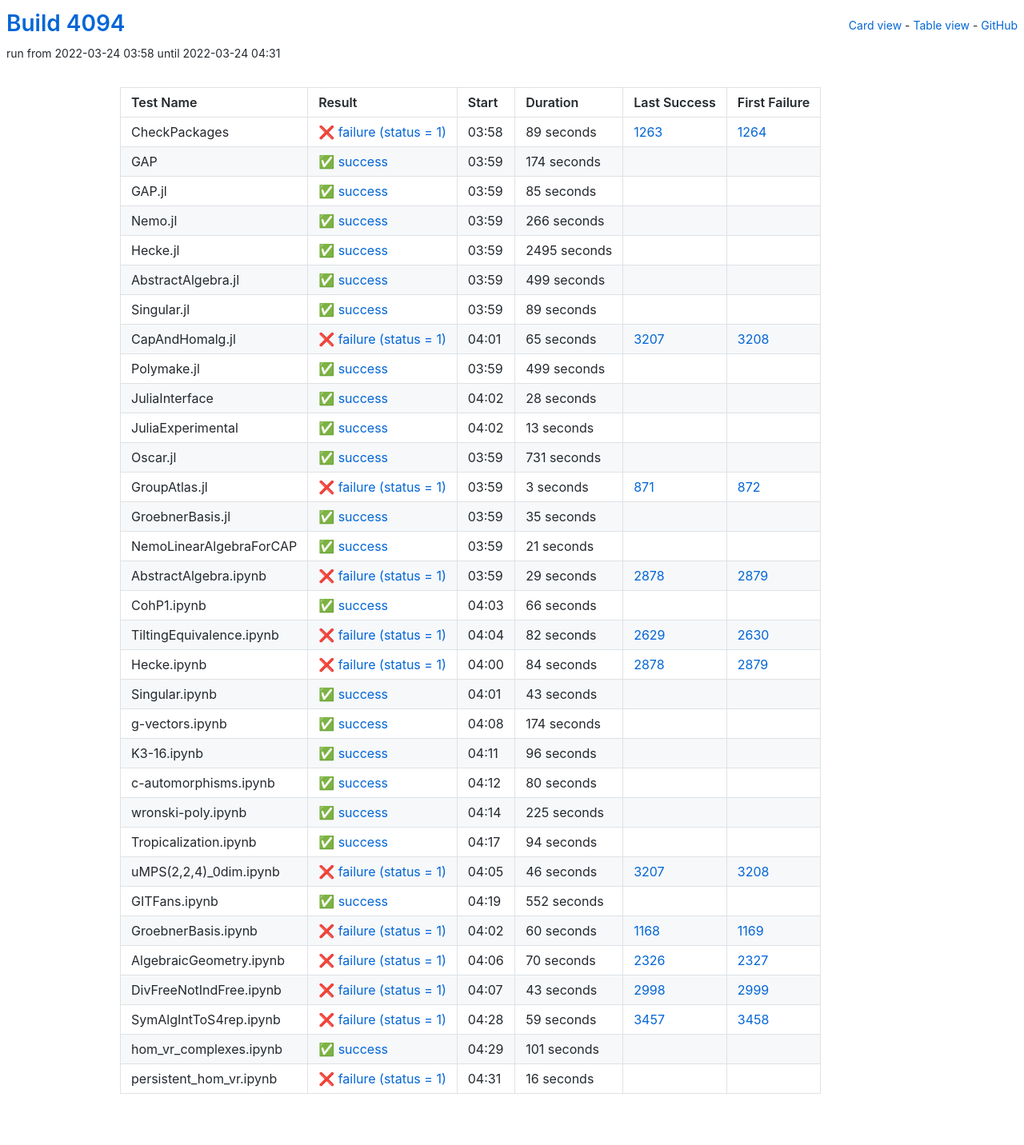
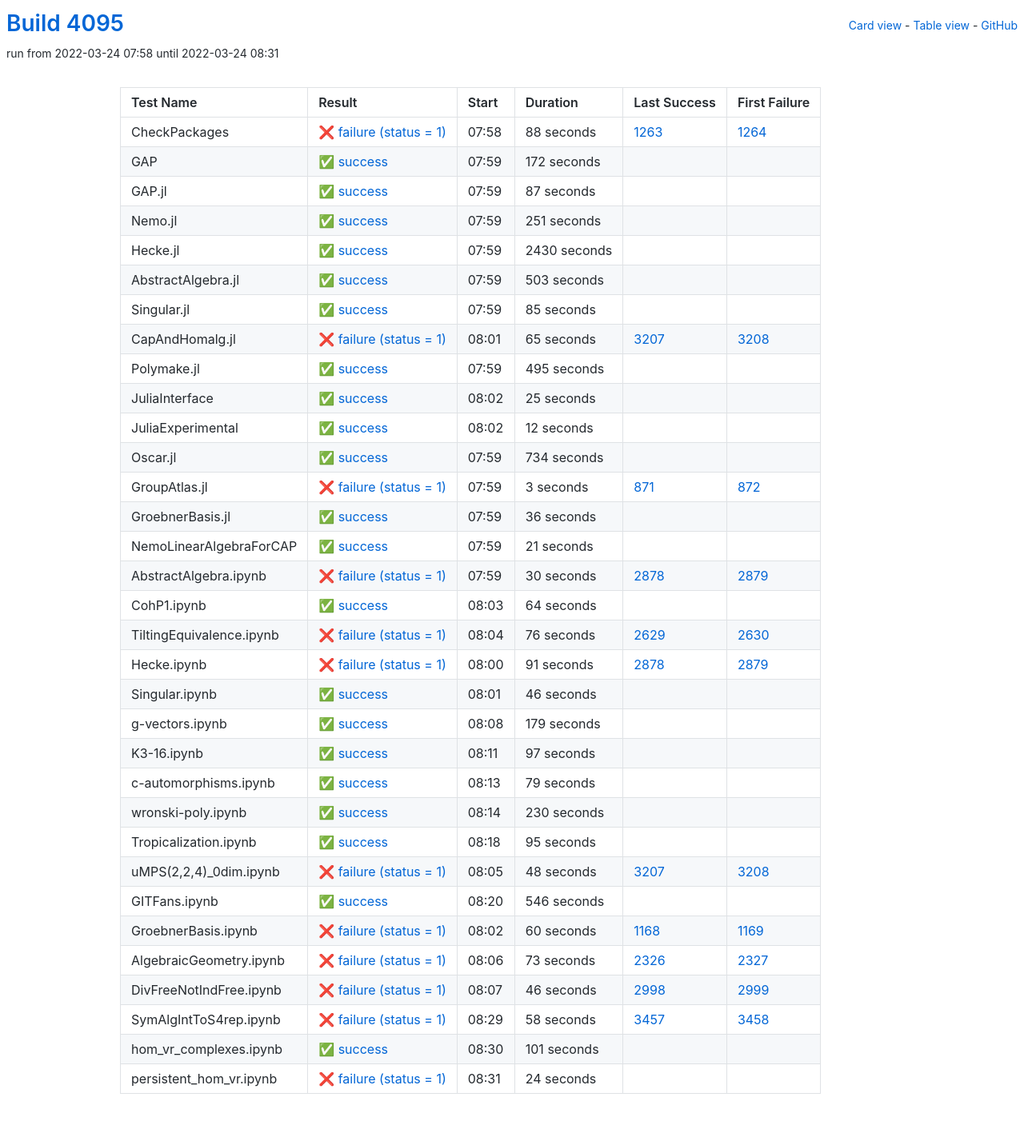
Before and after one commit to oscar-system/oscar-ci-status-stable, a Jekyll site: the page built from table.html, in a window 1280 px wide. Shown: the whole page at 80% size. Built offline with Jekyll 4.4.1, drawn with Linux system fonts in a browser that asks for light colours.

Commit message:
Build #4095

```diff
--- a/_data/ci.yml
+++ b/_data/ci.yml
@@ -1,6 +1,6 @@
 ---
-build: 4094
-build_url: https://oscarci.mathematik.uni-kl.de/job/oscar-stable/4094/
+build: 4095
+build_url: https://oscarci.mathematik.uni-kl.de/job/oscar-stable/4095/
 job: oscar-stable
 organization: oscar-system
 repo: oscar-ci-status-stable
@@ -8,32 +8,80 @@ repourl: https://github.com/oscar-system/oscar-ci-status-stable
 tests:
 - name: CheckPackages
   id: checkpackages
-  log: https://oscarci.mathematik.uni-kl.de/job/oscar-stable/4094/artifact/logs/build-4094/CheckPackages.log
-  start: 2022-03-24 03:58
+  log: https://oscarci.mathematik.uni-kl.de/job/oscar-stable/4095/artifact/logs/build-4095/CheckPackages.log
+  start: 2022-03-24 07:58
   success: false
   exitcode: 1
   status: failure
-  duration: 89
+  duration: 88
   last_success: 1263
   last_success_url: https://oscarci.mathematik.uni-kl.de/job/oscar-stable/1263/
   first_failure: 1264
   first_failure_url: https://oscarci.mathematik.uni-kl.de/job/oscar-stable/1264/
 - name: GAP
   id: gap
-  log: https://oscarci.mathematik.uni-kl.de/job/oscar-stable/4094/artifact/logs/build-4094/GAP.log
-  start: 2022-03-24 03:59
+  log: https://oscarci.mathematik.uni-kl.de/job/oscar-stable/4095/artifact/logs/build-4095/GAP.log
+  start: 2022-03-24 07:59
   success: true
   exitcode: 0
   status: success
-  duration: 174
+  duration: 172
   last_success: false
   last_success_url:
   first_failure: false
   first_failure_url:
 - name: GAP.jl
   id: gap-jl
-  log: https://oscarci.mathematik.uni-kl.de/job/oscar-stable/4094/artifact/logs/build-4094/GAP.jl.log
-  start: 2022-03-24 03:59
+  log: https://oscarci.mathematik.uni-kl.de/job/oscar-stable/4095/artifact/logs/build-4095/GAP.jl.log
+  start: 2022-03-24 07:59
+  success: true
+  exitcode: 0
+  status: success
+  duration: 87
+  last_success: false
+  last_success_url:
+  first_failure: false
+  first_failure_url:
+- name: Nemo.jl
+  id: nemo-jl
+  log: https://oscarci.mathematik.uni-kl.de/job/oscar-stable/4095/artifact/logs/build-4095/Nemo.jl.log
+  start: 2022-03-24 07:59
+  success: true
+  exitcode: 0
+  status: success
+  duration: 251
+  last_success: false
+  last_success_url:
+  first_failure: false
+  first_failure_url:
+- name: Hecke.jl
+  id: hecke-jl
+  log: https://oscarci.mathematik.uni-kl.de/job/oscar-stable/4095/artifact/logs/build-4095/Hecke.jl.log
+  start: 2022-03-24 07:59
+  success: true
+  exitcode: 0
+  status: success
+  duration: 2430
+  last_success: false
+  last_success_url:
+  first_failure: false
+  first_failure_url:
+- name: AbstractAlgebra.jl
+  id: abstractalgebra-jl
+  log: https://oscarci.mathematik.uni-kl.de/job/oscar-stable/4095/artifact/logs/build-4095/AbstractAlgebra.jl.log
+  start: 2022-03-24 07:59
+  success: true
+  exitcode: 0
+  status: success
+  duration: 503
+  last_success: false
+  last_success_url:
+  first_failure: false
+  first_failure_url:
+- name: Singular.jl
+  id: singular-jl
+  log: https://oscarci.mathematik.uni-kl.de/job/oscar-stable/4095/artifact/logs/build-4095/Singular.jl.log
+  start: 2022-03-24 07:59
   success: true
   exitcode: 0
   status: success
@@ -42,58 +90,10 @@ tests:
   last_success_url:
   first_failure: false
   first_failure_url:
-- name: Nemo.jl
-  id: nemo-jl
-  log: https://oscarci.mathematik.uni-kl.de/job/oscar-stable/4094/artifact/logs/build-4094/Nemo.jl.log
-  start: 2022-03-24 03:59
-  success: true
-  exitcode: 0
-  status: success
-  duration: 266
-  last_success: false
-  last_success_url:
-  first_failure: false
-  first_failure_url:
-- name: Hecke.jl
-  id: hecke-jl
-  log: https://oscarci.mathematik.uni-kl.de/job/oscar-stable/4094/artifact/logs/build-4094/Hecke.jl.log
-  start: 2022-03-24 03:59
-  success: true
-  exitcode: 0
-  status: success
-  duration: 2495
-  last_success: false
-  last_success_url:
-  first_failure: false
-  first_failure_url:
-- name: AbstractAlgebra.jl
-  id: abstractalgebra-jl
-  log: https://oscarci.mathematik.uni-kl.de/job/oscar-stable/4094/artifact/logs/build-4094/AbstractAlgebra.jl.log
-  start: 2022-03-24 03:59
-  success: true
-  exitcode: 0
-  status: success
-  duration: 499
-  last_success: false
-  last_success_url:
-  first_failure: false
-  first_failure_url:
-- name: Singular.jl
-  id: singular-jl
-  log: https://oscarci.mathematik.uni-kl.de/job/oscar-stable/4094/artifact/logs/build-4094/Singular.jl.log
-  start: 2022-03-24 03:59
-  success: true
-  exitcode: 0
-  status: success
-  duration: 89
-  last_success: false
-  last_success_url:
-  first_failure: false
-  first_failure_url:
 - name: CapAndHomalg.jl
   id: capandhomalg-jl
-  log: https://oscarci.mathematik.uni-kl.de/job/oscar-stable/4094/artifact/logs/build-4094/CapAndHomalg.jl.log
-  start: 2022-03-24 04:01
+  log: https://oscarci.mathematik.uni-kl.de/job/oscar-stable/4095/artifact/logs/build-4095/CapAndHomalg.jl.log
+  start: 2022-03-24 08:01
   success: false
   exitcode: 1
   status: failure
@@ -104,56 +104,56 @@ tests:
   first_failure_url: https://oscarci.mathematik.uni-kl.de/job/oscar-stable/3208/
 - name: Polymake.jl
   id: polymake-jl
-  log: https://oscarci.mathematik.uni-kl.de/job/oscar-stable/4094/artifact/logs/build-4094/Polymake.jl.log
-  start: 2022-03-24 03:59
+  log: https://oscarci.mathematik.uni-kl.de/job/oscar-stable/4095/artifact/logs/build-4095/Polymake.jl.log
+  start: 2022-03-24 07:59
   success: true
   exitcode: 0
   status: success
-  duration: 499
+  duration: 495
   last_success: false
   last_success_url:
   first_failure: false
   first_failure_url:
 - name: JuliaInterface
   id: juliainterface
-  log: https://oscarci.mathematik.uni-kl.de/job/oscar-stable/4094/artifact/logs/build-4094/JuliaInterface.log
-  start: 2022-03-24 04:02
+  log: https://oscarci.mathematik.uni-kl.de/job/oscar-stable/4095/artifact/logs/build-4095/JuliaInterface.log
+  start: 2022-03-24 08:02
   success: true
   exitcode: 0
   status: success
-  duration: 28
+  duration: 25
   last_success: false
   last_success_url:
   first_failure: false
   first_failure_url:
 - name: JuliaExperimental
   id: juliaexperimental
-  log: https://oscarci.mathematik.uni-kl.de/job/oscar-stable/4094/artifact/logs/build-4094/JuliaExperimental.log
-  start: 2022-03-24 04:02
+  log: https://oscarci.mathematik.uni-kl.de/job/oscar-stable/4095/artifact/logs/build-4095/JuliaExperimental.log
+  start: 2022-03-24 08:02
   success: true
   exitcode: 0
   status: success
-  duration: 13
+  duration: 12
   last_success: false
   last_success_url:
   first_failure: false
   first_failure_url:
 - name: Oscar.jl
   id: oscar-jl
-  log: https://oscarci.mathematik.uni-kl.de/job/oscar-stable/4094/artifact/logs/build-4094/Oscar.jl.log
-  start: 2022-03-24 03:59
+  log: https://oscarci.mathematik.uni-kl.de/job/oscar-stable/4095/artifact/logs/build-4095/Oscar.jl.log
+  start: 2022-03-24 07:59
   success: true
   exitcode: 0
   status: success
-  duration: 731
+  duration: 734
   last_success: false
   last_success_url:
   first_failure: false
   first_failure_url:
 - name: GroupAtlas.jl
   id: groupatlas-jl
-  log: https://oscarci.mathematik.uni-kl.de/job/oscar-stable/4094/artifact/logs/build-4094/GroupAtlas.jl.log
-  start: 2022-03-24 03:59
+  log: https://oscarci.mathematik.uni-kl.de/job/oscar-stable/4095/artifact/logs/build-4095/GroupAtlas.jl.log
+  start: 2022-03-24 07:59
   success: false
   exitcode: 1
   status: failure
@@ -164,20 +164,20 @@ tests:
   first_failure_url: https://oscarci.mathematik.uni-kl.de/job/oscar-stable/872/
 - name: GroebnerBasis.jl
   id: groebnerbasis-jl
-  log: https://oscarci.mathematik.uni-kl.de/job/oscar-stable/4094/artifact/logs/build-4094/GroebnerBasis.jl.log
-  start: 2022-03-24 03:59
+  log: https://oscarci.mathematik.uni-kl.de/job/oscar-stable/4095/artifact/logs/build-4095/GroebnerBasis.jl.log
+  start: 2022-03-24 07:59
   success: true
   exitcode: 0
   status: success
-  duration: 35
+  duration: 36
   last_success: false
   last_success_url:
   first_failure: false
   first_failure_url:
 - name: NemoLinearAlgebraForCAP
   id: nemolinearalgebraforcap
-  log: https://oscarci.mathematik.uni-kl.de/job/oscar-stable/4094/artifact/logs/build-4094/NemoLinearAlgebraForCAP.log
-  start: 2022-03-24 03:59
+  log: https://oscarci.mathematik.uni-kl.de/job/oscar-stable/4095/artifact/logs/build-4095/NemoLinearAlgebraForCAP.log
+  start: 2022-03-24 07:59
   success: true
   exitcode: 0
   status: success
@@ -188,152 +188,152 @@ tests:
   first_failure_url:
 - name: AbstractAlgebra.ipynb
   id: abstractalgebra-ipynb
-  log: https://oscarci.mathematik.uni-kl.de/job/oscar-stable/4094/artifact/logs/build-4094/AbstractAlgebra.ipynb.log
-  start: 2022-03-24 03:59
+  log: https://oscarci.mathematik.uni-kl.de/job/oscar-stable/4095/artifact/logs/build-4095/AbstractAlgebra.ipynb.log
+  start: 2022-03-24 07:59
   success: false
   exitcode: 1
   status: failure
-  duration: 29
+  duration: 30
   last_success: 2878
   last_success_url: https://oscarci.mathematik.uni-kl.de/job/oscar-stable/2878/
   first_failure: 2879
   first_failure_url: https://oscarci.mathematik.uni-kl.de/job/oscar-stable/2879/
 - name: CohP1.ipynb
   id: cohp1-ipynb
-  log: https://oscarci.mathematik.uni-kl.de/job/oscar-stable/4094/artifact/logs/build-4094/CohP1.ipynb.log
-  start: 2022-03-24 04:03
+  log: https://oscarci.mathematik.uni-kl.de/job/oscar-stable/4095/artifact/logs/build-4095/CohP1.ipynb.log
+  start: 2022-03-24 08:03
   success: true
   exitcode: 0
   status: success
-  duration: 66
+  duration: 64
   last_success: false
   last_success_url:
   first_failure: false
   first_failure_url:
 - name: TiltingEquivalence.ipynb
   id: tiltingequivalence-ipynb
-  log: https://oscarci.mathematik.uni-kl.de/job/oscar-stable/4094/artifact/logs/build-4094/TiltingEquivalence.ipynb.log
-  start: 2022-03-24 04:04
+  log: https://oscarci.mathematik.uni-kl.de/job/oscar-stable/4095/artifact/logs/build-4095/TiltingEquivalence.ipynb.log
+  start: 2022-03-24 08:04
   success: false
   exitcode: 1
   status: failure
-  duration: 82
+  duration: 76
   last_success: 2629
   last_success_url: https://oscarci.mathematik.uni-kl.de/job/oscar-stable/2629/
   first_failure: 2630
   first_failure_url: https://oscarci.mathematik.uni-kl.de/job/oscar-stable/2630/
 - name: Hecke.ipynb
   id: hecke-ipynb
-  log: https://oscarci.mathematik.uni-kl.de/job/oscar-stable/4094/artifact/logs/build-4094/Hecke.ipynb.log
-  start: 2022-03-24 04:00
+  log: https://oscarci.mathematik.uni-kl.de/job/oscar-stable/4095/artifact/logs/build-4095/Hecke.ipynb.log
+  start: 2022-03-24 08:00
   success: false
   exitcode: 1
   status: failure
-  duration: 84
+  duration: 91
   last_success: 2878
   last_success_url: https://oscarci.mathematik.uni-kl.de/job/oscar-stable/2878/
   first_failure: 2879
   first_failure_url: https://oscarci.mathematik.uni-kl.de/job/oscar-stable/2879/
 - name: Singular.ipynb
   id: singular-ipynb
-  log: https://oscarci.mathematik.uni-kl.de/job/oscar-stable/4094/artifact/logs/build-4094/Singular.ipynb.log
-  start: 2022-03-24 04:01
+  log: https://oscarci.mathematik.uni-kl.de/job/oscar-stable/4095/artifact/logs/build-4095/Singular.ipynb.log
+  start: 2022-03-24 08:01
   success: true
   exitcode: 0
   status: success
-  duration: 43
+  duration: 46
   last_success: false
   last_success_url:
   first_failure: false
   first_failure_url:
 - name: g-vectors.ipynb
   id: g-vectors-ipynb
-  log: https://oscarci.mathematik.uni-kl.de/job/oscar-stable/4094/artifact/logs/build-4094/g-vectors.ipynb.log
-  start: 2022-03-24 04:08
+  log: https://oscarci.mathematik.uni-kl.de/job/oscar-stable/4095/artifact/logs/build-4095/g-vectors.ipynb.log
+  start: 2022-03-24 08:08
   success: true
   exitcode: 0
   status: success
-  duration: 174
+  duration: 179
   last_success: false
   last_success_url:
   first_failure: false
   first_failure_url:
 - name: K3-16.ipynb
   id: k3-16-ipynb
-  log: https://oscarci.mathematik.uni-kl.de/job/oscar-stable/4094/artifact/logs/build-4094/K3-16.ipynb.log
-  start: 2022-03-24 04:11
+  log: https://oscarci.mathematik.uni-kl.de/job/oscar-stable/4095/artifact/logs/build-4095/K3-16.ipynb.log
+  start: 2022-03-24 08:11
   success: true
   exitcode: 0
   status: success
-  duration: 96
+  duration: 97
   last_success: false
   last_success_url:
   first_failure: false
   first_failure_url:
 - name: c-automorphisms.ipynb
   id: c-automorphisms-ipynb
-  log: https://oscarci.mathematik.uni-kl.de/job/oscar-stable/4094/artifact/logs/build-4094/c-automorphisms.ipynb.log
-  start: 2022-03-24 04:12
+  log: https://oscarci.mathematik.uni-kl.de/job/oscar-stable/4095/artifact/logs/build-4095/c-automorphisms.ipynb.log
+  start: 2022-03-24 08:13
   success: true
   exitcode: 0
   status: success
-  duration: 80
+  duration: 79
   last_success: false
   last_success_url:
   first_failure: false
   first_failure_url:
 - name: wronski-poly.ipynb
   id: wronski-poly-ipynb
-  log: https://oscarci.mathematik.uni-kl.de/job/oscar-stable/4094/artifact/logs/build-4094/wronski-poly.ipynb.log
-  start: 2022-03-24 04:14
+  log: https://oscarci.mathematik.uni-kl.de/job/oscar-stable/4095/artifact/logs/build-4095/wronski-poly.ipynb.log
+  start: 2022-03-24 08:14
   success: true
   exitcode: 0
   status: success
-  duration: 225
+  duration: 230
   last_success: false
   last_success_url:
   first_failure: false
   first_failure_url:
 - name: Tropicalization.ipynb
   id: tropicalization-ipynb
-  log: https://oscarci.mathematik.uni-kl.de/job/oscar-stable/4094/artifact/logs/build-4094/Tropicalization.ipynb.log
-  start: 2022-03-24 04:17
+  log: https://oscarci.mathematik.uni-kl.de/job/oscar-stable/4095/artifact/logs/build-4095/Tropicalization.ipynb.log
+  start: 2022-03-24 08:18
   success: true
   exitcode: 0
   status: success
-  duration: 94
+  duration: 95
   last_success: false
   last_success_url:
   first_failure: false
   first_failure_url:
 - name: uMPS(2,2,4)_0dim.ipynb
   id: umps-2-2-4-0dim-ipynb
-  log: https://oscarci.mathematik.uni-kl.de/job/oscar-stable/4094/artifact/logs/build-4094/uMPS-2-2-4-_0dim.ipynb.log
-  start: 2022-03-24 04:05
+  log: https://oscarci.mathematik.uni-kl.de/job/oscar-stable/4095/artifact/logs/build-4095/uMPS-2-2-4-_0dim.ipynb.log
+  start: 2022-03-24 08:05
   success: false
   exitcode: 1
   status: failure
-  duration: 46
+  duration: 48
   last_success: 3207
   last_success_url: https://oscarci.mathematik.uni-kl.de/job/oscar-stable/3207/
   first_failure: 3208
   first_failure_url: https://oscarci.mathematik.uni-kl.de/job/oscar-stable/3208/
 - name: GITFans.ipynb
   id: gitfans-ipynb
-  log: https://oscarci.mathematik.uni-kl.de/job/oscar-stable/4094/artifact/logs/build-4094/GITFans.ipynb.log
-  start: 2022-03-24 04:19
+  log: https://oscarci.mathematik.uni-kl.de/job/oscar-stable/4095/artifact/logs/build-4095/GITFans.ipynb.log
+  start: 2022-03-24 08:20
   success: true
   exitcode: 0
   status: success
-  duration: 552
+  duration: 546
   last_success: false
   last_success_url:
   first_failure: false
   first_failure_url:
 - name: GroebnerBasis.ipynb
   id: groebnerbasis-ipynb
-  log: https://oscarci.mathematik.uni-kl.de/job/oscar-stable/4094/artifact/logs/build-4094/GroebnerBasis.ipynb.log
-  start: 2022-03-24 04:02
+  log: https://oscarci.mathematik.uni-kl.de/job/oscar-stable/4095/artifact/logs/build-4095/GroebnerBasis.ipynb.log
+  start: 2022-03-24 08:02
   success: false
   exitcode: 1
   status: failure
@@ -344,44 +344,44 @@ tests:
   first_failure_url: https://oscarci.mathematik.uni-kl.de/job/oscar-stable/1169/
 - name: AlgebraicGeometry.ipynb
   id: algebraicgeometry-ipynb
-  log: https://oscarci.mathematik.uni-kl.de/job/oscar-stable/4094/artifact/logs/build-4094/AlgebraicGeometry.ipynb.log
-  start: 2022-03-24 04:06
+  log: https://oscarci.mathematik.uni-kl.de/job/oscar-stable/4095/artifact/logs/build-4095/AlgebraicGeometry.ipynb.log
+  start: 2022-03-24 08:06
   success: false
   exitcode: 1
   status: failure
-  duration: 70
+  duration: 73
   last_success: 2326
   last_success_url: https://oscarci.mathematik.uni-kl.de/job/oscar-stable/2326/
   first_failure: 2327
   first_failure_url: https://oscarci.mathematik.uni-kl.de/job/oscar-stable/2327/
 - name: DivFreeNotIndFree.ipynb
   id: divfreenotindfree-ipynb
-  log: https://oscarci.mathematik.uni-kl.de/job/oscar-stable/4094/artifact/logs/build-4094/DivFreeNotIndFree.ipynb.log
-  start: 2022-03-24 04:07
+  log: https://oscarci.mathematik.uni-kl.de/job/oscar-stable/4095/artifact/logs/build-4095/DivFreeNotIndFree.ipynb.log
+  start: 2022-03-24 08:07
   success: false
   exitcode: 1
   status: failure
-  duration: 43
+  duration: 46
   last_success: 2998
   last_success_url: https://oscarci.mathematik.uni-kl.de/job/oscar-stable/2998/
   first_failure: 2999
   first_failure_url: https://oscarci.mathematik.uni-kl.de/job/oscar-stable/2999/
 - name: SymAlgIntToS4rep.ipynb
   id: symalginttos4rep-ipynb
-  log: https://oscarci.mathematik.uni-kl.de/job/oscar-stable/4094/artifact/logs/build-4094/SymAlgIntToS4rep.ipynb.log
-  start: 2022-03-24 04:28
+  log: https://oscarci.mathematik.uni-kl.de/job/oscar-stable/4095/artifact/logs/build-4095/SymAlgIntToS4rep.ipynb.log
+  start: 2022-03-24 08:29
   success: false
   exitcode: 1
   status: failure
-  duration: 59
+  duration: 58
   last_success: 3457
   last_success_url: https://oscarci.mathematik.uni-kl.de/job/oscar-stable/3457/
   first_failure: 3458
   first_failure_url: https://oscarci.mathematik.uni-kl.de/job/oscar-stable/3458/
 - name: hom_vr_complexes.ipynb
   id: hom-vr-complexes-ipynb
-  log: https://oscarci.mathematik.uni-kl.de/job/oscar-stable/4094/artifact/logs/build-4094/hom_vr_complexes.ipynb.log
-  start: 2022-03-24 04:29
+  log: https://oscarci.mathematik.uni-kl.de/job/oscar-stable/4095/artifact/logs/build-4095/hom_vr_complexes.ipynb.log
+  start: 2022-03-24 08:30
   success: true
   exitcode: 0
   status: success
@@ -392,12 +392,12 @@ tests:
   first_failure_url:
 - name: persistent_hom_vr.ipynb
   id: persistent-hom-vr-ipynb
-  log: https://oscarci.mathematik.uni-kl.de/job/oscar-stable/4094/artifact/logs/build-4094/persistent_hom_vr.ipynb.log
-  start: 2022-03-24 04:31
+  log: https://oscarci.mathematik.uni-kl.de/job/oscar-stable/4095/artifact/logs/build-4095/persistent_hom_vr.ipynb.log
+  start: 2022-03-24 08:31
   success: false
   exitcode: 1
   status: failure
-  duration: 16
+  duration: 24
   last_success: false
   last_success_url:
   first_failure: false
```
Also changed, not shown: README.md.
